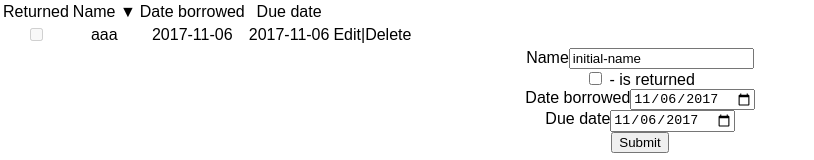
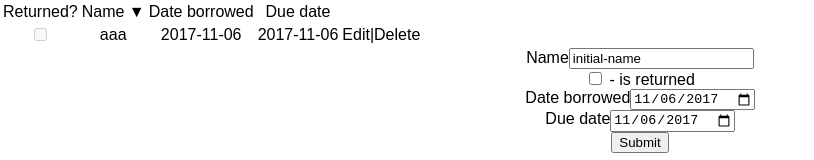
Before and after one commit to kranux/playing-with-react, a React (Create React App) app: page / in a window 1280 px wide. Shown: the top 160 px of the page, without its empty margins (0-814 px from the left). Built offline with nearby package versions, Linux system fonts and the light colour scheme.

Commit message:
Get rid of repeated code;

```diff
--- a/src/list-of-debts/list-of-debts.jsx
+++ b/src/list-of-debts/list-of-debts.jsx
@@ -8,7 +8,6 @@ export default class ListOfDebts extends React.Component {
     super(props);
 
     this.toggleSort = this.toggleSort.bind(this);
-    this.renderSortMarker = this.renderSortMarker.bind(this);
   }
 
   toggleSort(fieldName) {
@@ -24,19 +23,23 @@ export default class ListOfDebts extends React.Component {
     return null;
   }
 
+  renderSortableColumnHeader(label, fieldName) {
+    return (
+      <td
+        onClick={() => this.toggleSort(fieldName)}
+      >{label} {this.renderSortMarker(fieldName)}</td>
+    );
+  }
+
   render() {
     return (
       <table>
         <thead>
           <tr>
-            <td onClick={() => this.toggleSort('isReturned')}
-            >Returned {this.renderSortMarker('isReturned')}</td>
-            <td onClick={() => this.toggleSort('name')}
-            >Name {this.renderSortMarker('name')}</td>
-            <td onClick={() => this.toggleSort('dateBorrowed')}
-            >Date borrowed {this.renderSortMarker('dateBorrowed')}</td>
-            <td onClick={() => this.toggleSort('dueDate')}
-            >Due date {this.renderSortMarker('dueDate')}</td>
+            {this.renderSortableColumnHeader('Returned?', 'isReturned')}
+            {this.renderSortableColumnHeader('Name', 'name')}
+            {this.renderSortableColumnHeader('Date borrowed', 'dateBorrowed')}
+            {this.renderSortableColumnHeader('Due date', 'dueDate')}
             <td></td>
           </tr>
         </thead>
```
